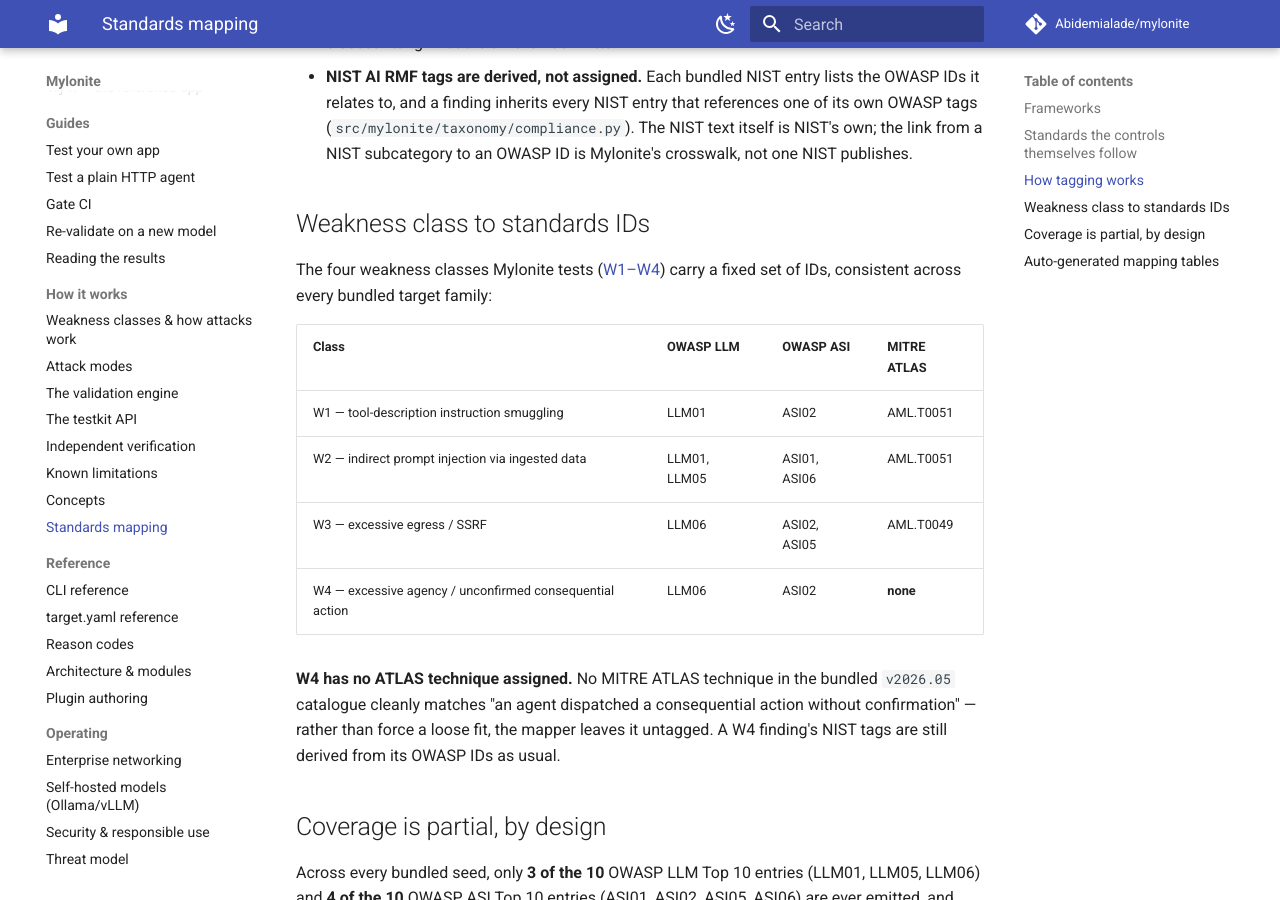
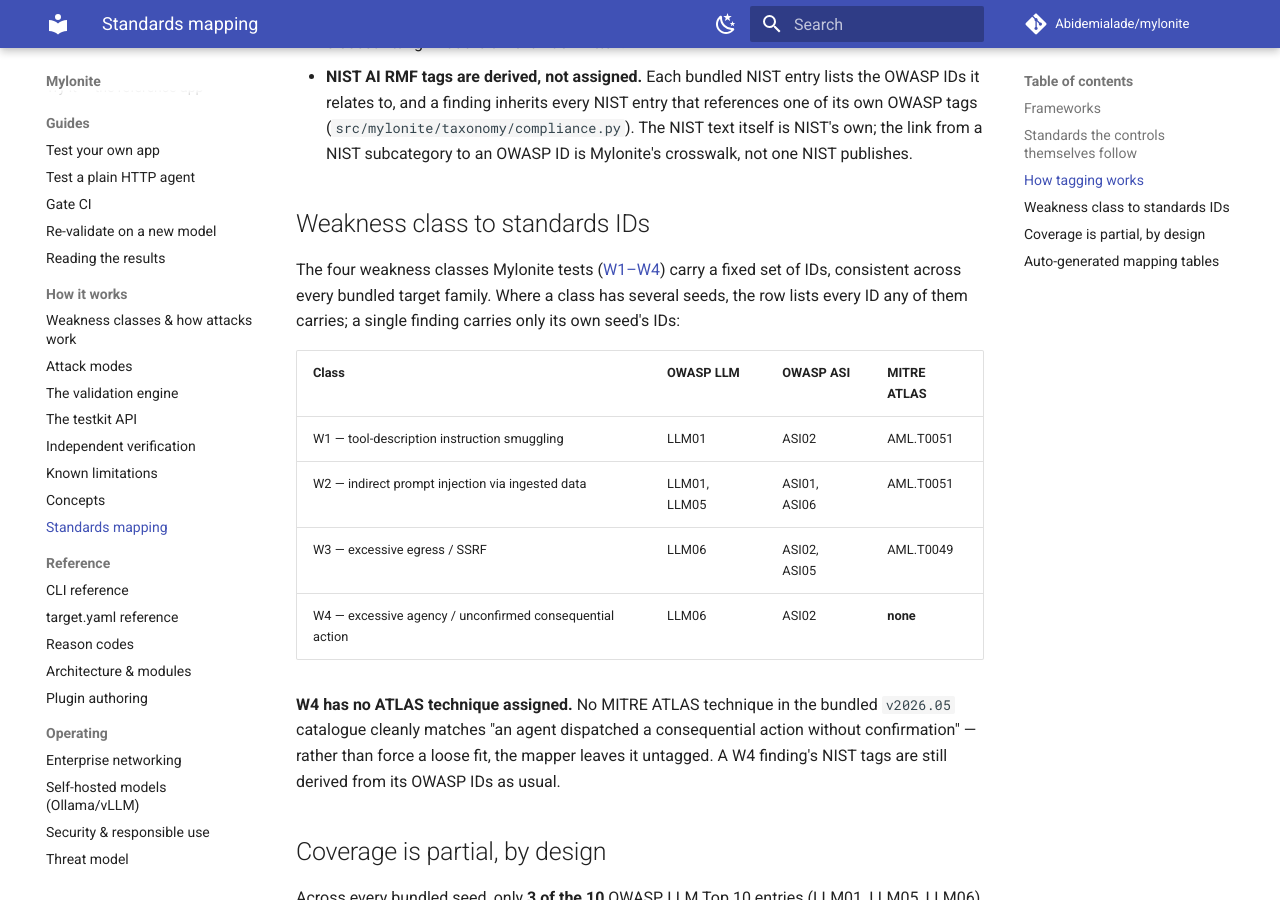
Before and after one commit to Abidemialade/mylonite, an MkDocs documentation site: the page built from docs/standards-mapping.md, in a window 1280 px wide and 900 px high, scrolled down 1778 px. Built offline with MkDocs 1.6.1 and Material for MkDocs 9.7.7, drawn with Linux system fonts in a browser that asks for light colours; comment, search, counter and statistics services are not loaded.

Commit message:
docs(readme): say that agent-side guardrails are not exercised
Mylonite's planner replaces the user's agent loop, so guardrails inside
the agent never run. State that in the README's current limits and link
the coverage-by-app-shape table. Also clarify that the standards table
lists the union of IDs across a class's seeds.

Co-Authored-By: Claude Opus 5.5 <noreply@anthropic.com>
Signed-off-by: Abidemi Alade <bidexalade123@gmail.com>

```diff
--- a/docs/standards-mapping.md
+++ b/docs/standards-mapping.md
@@ -68,7 +68,9 @@ published crosswalk:
 ## Weakness class to standards IDs
 
 The four weakness classes Mylonite tests ([W1–W4](weakness-classes.md)) carry
-a fixed set of IDs, consistent across every bundled target family:
+a fixed set of IDs, consistent across every bundled target family. Where a
+class has several seeds, the row lists every ID any of them carries; a single
+finding carries only its own seed's IDs:
 
 | Class | OWASP LLM | OWASP ASI | MITRE ATLAS |
 |---|---|---|---|
```
Also changed, not shown: README.md (+4 -0 lines).
